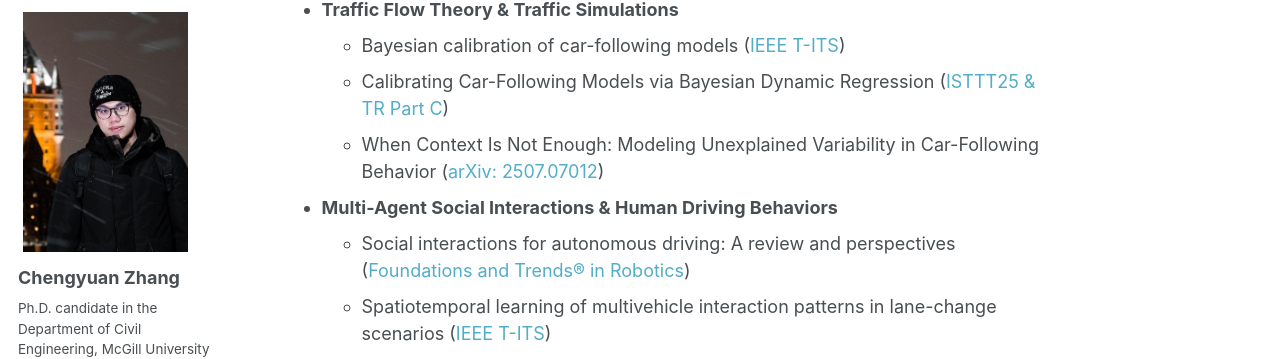
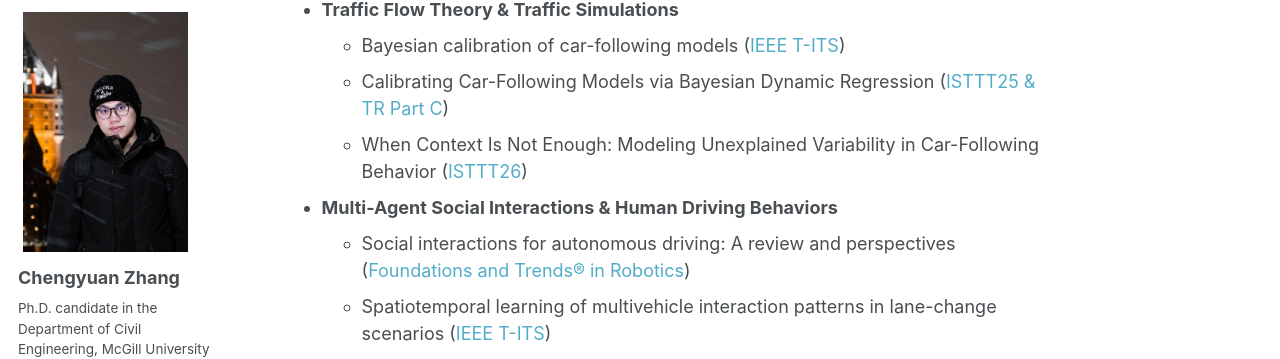
Before and after one commit to Chengyuan-Zhang/chengyuan-zhang.github.io, a Jekyll site: the page built from _pages/about.md, in a window 1280 px wide and 900 px high, scrolled down 1323 px. Shown: the part 99-458 px from the top of the window. Built offline with Jekyll 4.4.1, drawn with Linux system fonts in a browser that asks for light colours; some web fonts are replaced; comment, search, counter and statistics services are not loaded.

Commit message:
update news

```diff
--- a/_pages/about.md
+++ b/_pages/about.md
@@ -49,7 +49,7 @@ Featured Research
     - Calibrating Car-Following Models via Bayesian Dynamic
       Regression ([ISTTT25 & TR Part C](https://authors.elsevier.com/sd/article/S0968-090X(24)00240-7))
     - When Context Is Not Enough: Modeling Unexplained Variability in Car-Following
-      Behavior ([arXiv: 2507.07012](https://arxiv.org/abs/2507.07012))
+      Behavior ([ISTTT26](https://arxiv.org/abs/2507.07012))
 - **Multi-Agent Social Interactions & Human Driving Behaviors**
     - Social interactions for autonomous driving: A review and
       perspectives ([Foundations and Trends® in Robotics](https://www.nowpublishers.com/article/Details/ROB-078))
```
Also changed, not shown: _pages/news.md (+1 -1 lines), 1 other file.
